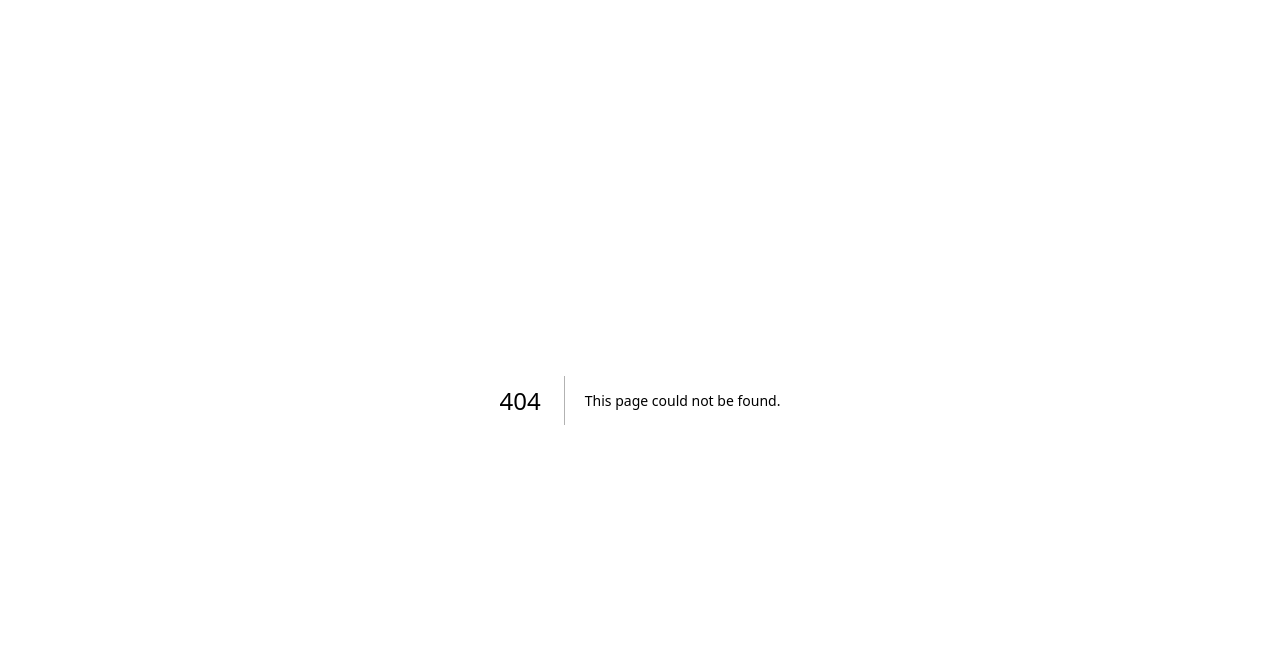
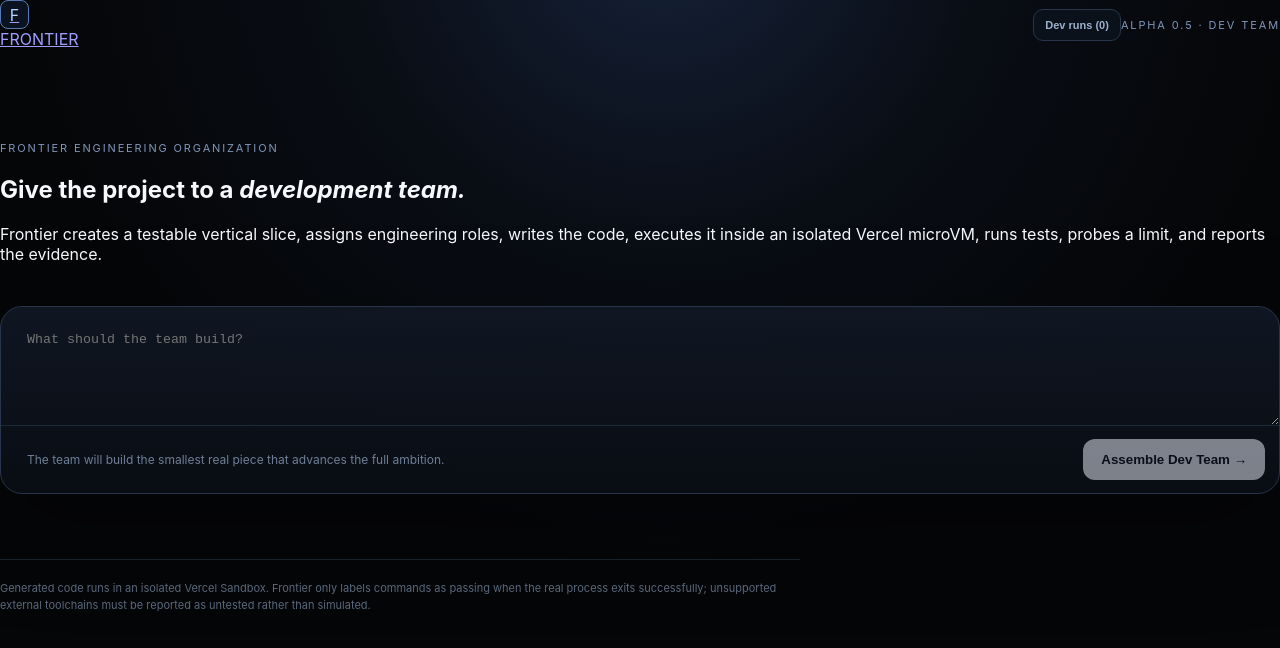
Before and after one commit to kronoke/Frontier-alpha, a Next.js app: page /dev-team in a window 1280 px wide. Before the commit this address had no page. Shown: the top 648 px of the page. Built offline with nearby package versions, Linux system fonts and the light colour scheme.

Commit message:
feat: add interactive Dev Team workspace

```diff
--- /dev/null
+++ b/app/dev-team/page.tsx
@@ -0,0 +1,100 @@
+'use client';
+
+import { useEffect, useMemo, useState } from 'react';
+
+type TeamMember={role:string;mission:string;decision:string};
+type GeneratedFile={path:string;content:string;owner:string};
+type PlannedCommand={label:string;command:string;kind:'install'|'test'|'build'|'limit'|'inspect'};
+type CommandResult=PlannedCommand&{exitCode:number;stdout:string;stderr:string;durationMs:number};
+type DevRun={
+  ambition:string;
+  createdAt:string;
+  plan:{projectName:string;summary:string;scopeNote:string;runtime:string;team:TeamMember[];architecture:string[];acceptanceCriteria:string[];files:GeneratedFile[];commands:PlannedCommand[]};
+  execution:{sandboxId?:string;filesWritten?:string[];fileListing?:string;commands:CommandResult[];testsPassed:boolean;buildsPassed:boolean;limitEvidence:CommandResult[];error?:string};
+};
+
+const STORAGE='frontier.dev-runs.v1';
+const stages=['Product Lead is defining the vertical slice…','Architect is choosing the smallest testable system…','Engineers are writing the first implementation…','QA is creating and running tests…','Performance is probing the failure limit…','Tech Lead is reviewing the evidence…'];
+
+function readRuns():DevRun[]{try{return JSON.parse(localStorage.getItem(STORAGE)||'[]')}catch{return[]}}
+function saveRun(run:DevRun){const next=[run,...readRuns()].slice(0,20);localStorage.setItem(STORAGE,JSON.stringify(next));return next}
+function commandState(r:CommandResult){return r.exitCode===0?'PASS':'FAIL'}
+
+export default function DevTeamPage(){
+  const[ambition,setAmbition]=useState('');
+  const[loading,setLoading]=useState(false);
+  const[stage,setStage]=useState(0);
+  const[run,setRun]=useState<DevRun|null>(null);
+  const[error,setError]=useState('');
+  const[runs,setRuns]=useState<DevRun[]>([]);
+  const[selectedFile,setSelectedFile]=useState(0);
+  const[showHistory,setShowHistory]=useState(false);
+
+  useEffect(()=>{
+    setRuns(readRuns());
+    const params=new URLSearchParams(window.location.search);
+    const fromUrl=params.get('ambition');
+    if(fromUrl){setAmbition(fromUrl);return}
+    try{
+      const projects=JSON.parse(localStorage.getItem('frontier.projects.v1')||'[]');
+      if(projects?.[0]?.ambition)setAmbition(projects[0].ambition);
+    }catch{}
+  },[]);
+
+  useEffect(()=>{if(!loading)return;setStage(0);const id=setInterval(()=>setStage(s=>Math.min(s+1,stages.length-1)),8000);return()=>clearInterval(id)},[loading]);
+
+  async function launch(previous?:DevRun){
+    if(!ambition.trim())return;
+    setLoading(true);setError('');
+    try{
+      const res=await fetch('/api/dev-team',{method:'POST',headers:{'Content-Type':'application/json'},body:JSON.stringify({ambition,previous:previous?{plan:previous.plan,execution:previous.execution}:undefined})});
+      const data=await res.json();
+      if(!res.ok)throw new Error(data.error||'Dev Team failed');
+      setRun(data);setSelectedFile(0);setRuns(saveRun(data));
+    }catch(e){setError(e instanceof Error?e.message:'Dev Team failed')}
+    finally{setLoading(false)}
+  }
+
+  function exportRun(){if(!run)return;const blob=new Blob([JSON.stringify(run,null,2)],{type:'application/json'});const url=URL.createObjectURL(blob);const a=document.createElement('a');a.href=url;a.download=`frontier-dev-${run.plan.projectName.toLowerCase().replace(/[^a-z0-9]+/g,'-').slice(0,50)}.json`;a.click();URL.revokeObjectURL(url)}
+  const testCommands=useMemo(()=>run?.execution?.commands?.filter(c=>c.kind==='test')||[],[run]);
+  const limitCommands=useMemo(()=>run?.execution?.commands?.filter(c=>c.kind==='limit')||[],[run]);
+
+  return <main className="devShell">
+    <nav className="devNav"><a className="brandLink" href="/"><span className="mark">F</span> FRONTIER</a><div className="devNavRight"><button className="ghostBtn" onClick={()=>setShowHistory(!showHistory)}>Dev runs ({runs.length})</button><span className="alpha">ALPHA 0.5 · DEV TEAM</span></div></nav>
+
+    {showHistory&&<section className="savedPanel"><div className="savedHead"><div><div className="eyebrow">Engineering history</div><h3>Previous development runs</h3></div><button className="ghostBtn" onClick={()=>setShowHistory(false)}>Close</button></div>{runs.length===0?<p className="muted">No development runs yet.</p>:<div className="savedList">{runs.map((r,i)=><button className="savedMain devHistory" key={i} onClick={()=>{setRun(r);setAmbition(r.ambition);setShowHistory(false)}}><strong>{r.plan.projectName}</strong><span>{new Date(r.createdAt).toLocaleString()} · tests {r.execution.testsPassed?'passed':'failed'}</span></button>)}</div>}</section>}
+
+    <section className="devHero"><div className="eyebrow">Frontier engineering organization</div><h1>Give the project to a <em>development team.</em></h1><p>Frontier creates a testable vertical slice, assigns engineering roles, writes the code, executes it inside an isolated Vercel microVM, runs tests, probes a limit, and reports the evidence.</p></section>
+
+    <section className="command devCommand"><textarea rows={4} value={ambition} onChange={e=>setAmbition(e.target.value)} placeholder="What should the team build?"/><div className="commandFooter"><span>{loading?stages[stage]:'The team will build the smallest real piece that advances the full ambition.'}</span><button onClick={()=>launch()} disabled={loading||!ambition.trim()}>{loading?'Team working…':'Assemble Dev Team →'}</button></div>{loading&&<div className="progress"><span style={{width:`${((stage+1)/stages.length)*100}%`}}/></div>}</section>
+    {error&&<div className="error">{error}</div>}
+
+    {run&&<section className="devResults">
+      <div className="devResultHead"><div><div className="eyebrow">Engineering run</div><h2>{run.plan.projectName}</h2><p>{run.plan.summary}</p></div><div className="devHeadActions"><span className={`runBadge ${run.execution.testsPassed?'ok':'bad'}`}>{run.execution.testsPassed?'TESTS PASS':'TESTS NEED WORK'}</span><button className="ghostBtn" onClick={exportRun}>Export run</button></div></div>
+
+      <div className="scopeNote"><strong>What the team actually tested</strong><p>{run.plan.scopeNote}</p></div>
+
+      <div className="sectionHead"><span>01</span><h3>Your development team</h3></div>
+      <div className="teamGrid">{run.plan.team.map((m,i)=><article className="teamCard" key={i}><div className="roleNum">{String(i+1).padStart(2,'0')}</div><h4>{m.role}</h4><p>{m.mission}</p><div className="teamDecision"><span>DECISION</span>{m.decision}</div></article>)}</div>
+
+      <div className="sectionHead"><span>02</span><h3>Architecture chosen</h3></div>
+      <div className="architectureList">{run.plan.architecture.map((x,i)=><div key={i}><span>{String(i+1).padStart(2,'0')}</span><p>{x}</p></div>)}</div>
+
+      <div className="sectionHead"><span>03</span><h3>Code the team produced</h3></div>
+      <div className="codeWorkspace"><aside>{run.plan.files.map((f,i)=><button className={selectedFile===i?'selected':''} key={f.path} onClick={()=>setSelectedFile(i)}><strong>{f.path}</strong><span>{f.owner}</span></button>)}</aside><article className="codePane"><div className="codeHead"><span>{run.plan.files[selectedFile]?.path}</span><b>{run.plan.files[selectedFile]?.owner}</b></div><pre><code>{run.plan.files[selectedFile]?.content}</code></pre></article></div>
+
+      <div className="sectionHead"><span>04</span><h3>What actually ran</h3></div>
+      {run.execution.error&&<div className="error"><strong>Sandbox execution problem:</strong> {run.execution.error}</div>}
+      <div className="commandRuns">{(run.execution.commands||[]).map((c,i)=><article className="commandRun" key={i}><div className="commandRunHead"><div><span className={`cmdKind ${c.kind}`}>{c.kind}</span><strong>{c.label}</strong></div><b className={c.exitCode===0?'pass':'fail'}>{commandState(c)} · {c.durationMs}ms</b></div><code>$ {c.command}</code>{c.stdout&&<pre className="terminal">{c.stdout}</pre>}{c.stderr&&<pre className="terminal stderr">{c.stderr}</pre>}</article>)}</div>
+
+      <div className="evidenceGrid"><article><div className="eyebrow">QA verdict</div><h3>{testCommands.every(c=>c.exitCode===0)&&testCommands.length?'The slice passed its tests.':'The team found failures.'}</h3><p>{testCommands.length?`${testCommands.filter(c=>c.exitCode===0).length}/${testCommands.length} test commands exited successfully.`:'No test evidence was returned.'}</p></article><article><div className="eyebrow">Limit evidence</div><h3>{limitCommands.length?'A boundary was probed.':'No boundary measurement yet.'}</h3><p>{limitCommands.length?`The performance engineer ran ${limitCommands.length} limit/stress command${limitCommands.length>1?'s':''}. Open the command output above for the measured ceiling.`:'Run another iteration and require a measurable stress test.'}</p></article></div>
+
+      <div className="sectionHead"><span>05</span><h3>Definition of done</h3></div>
+      <ul className="criteria">{run.plan.acceptanceCriteria.map(x=><li key={x}>{x}</li>)}</ul>
+
+      <div className="iterationCard"><div><div className="eyebrow">Tech Lead</div><h3>{run.execution.testsPassed?'The team can advance the prototype.':'The team should revise before advancing.'}</h3><p>Another iteration feeds the previous code and command evidence back to the team so it can change the implementation based on what actually failed.</p></div><button className="primary" onClick={()=>launch(run)} disabled={loading}>{loading?'Revising…':'Run another iteration →'}</button></div>
+    </section>}
+
+    <footer className="devFooter">Generated code runs in an isolated Vercel Sandbox. Frontier only labels commands as passing when the real process exits successfully; unsupported external toolchains must be reported as untested rather than simulated.</footer>
+  </main>
+}
```
